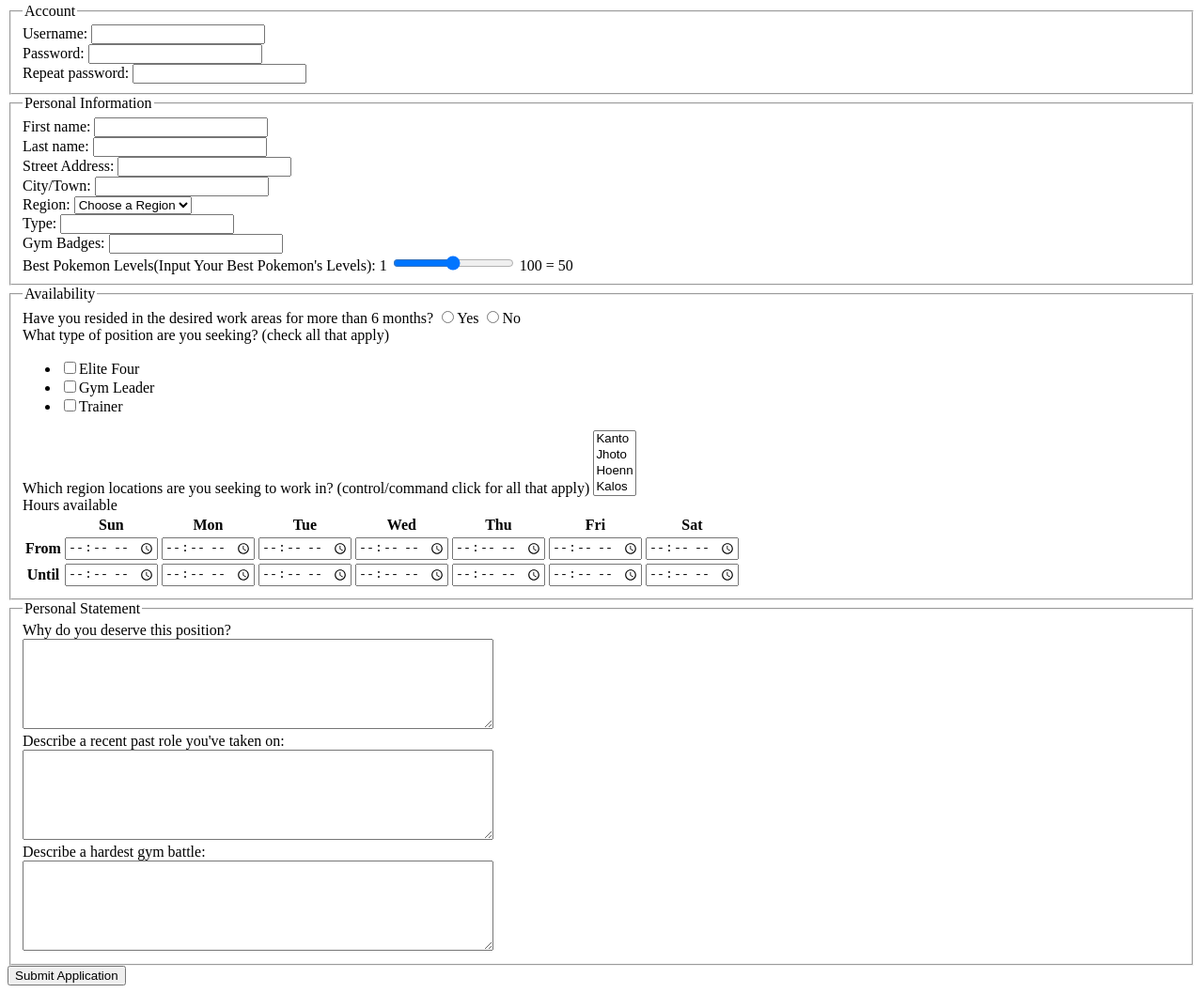
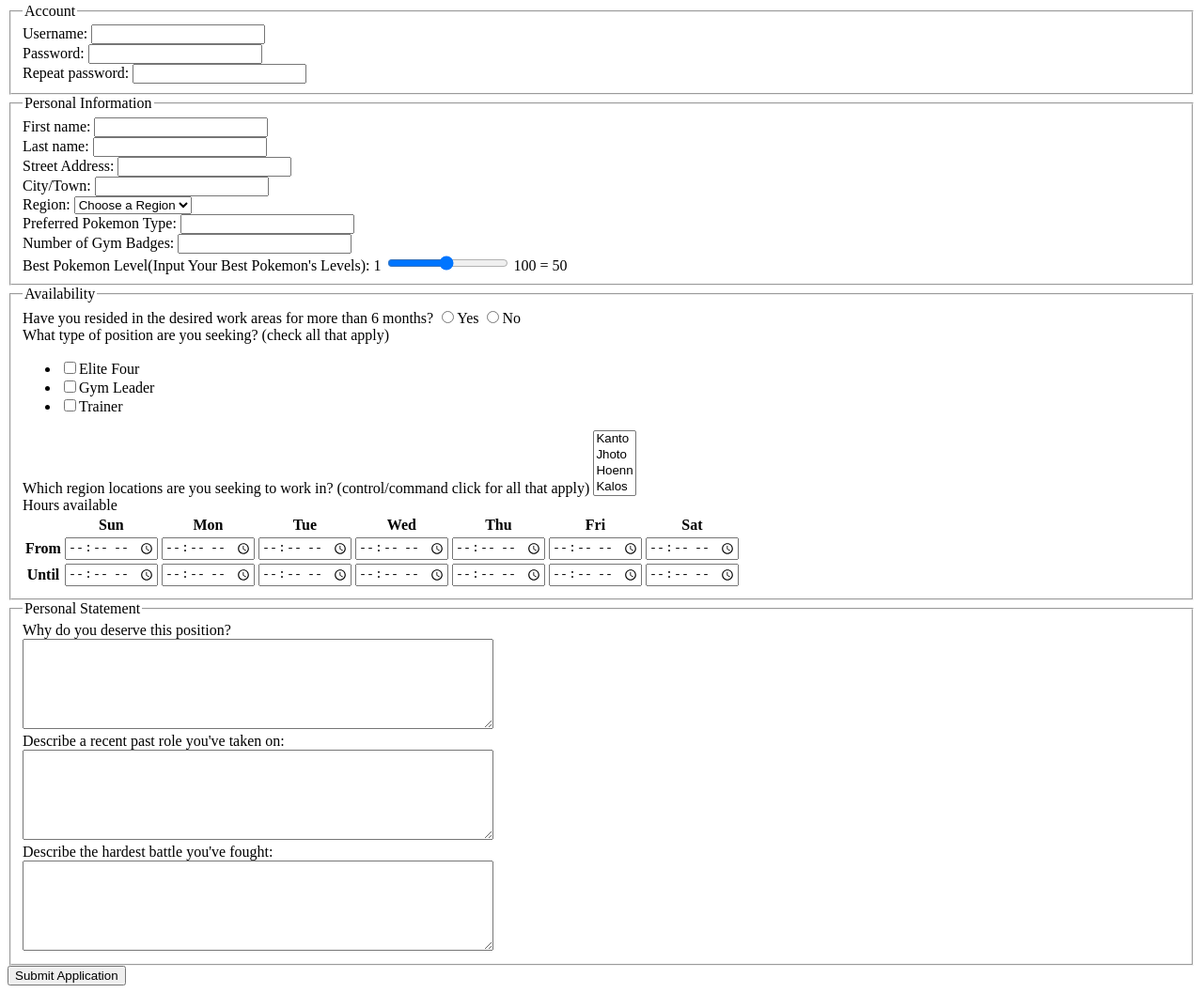
Before and after one commit to dchen564-1861808/dchen564-1861808.github.io, a plain HTML site: page jobApplicationForm.html in a window 1280 px wide. Shown: the part 64-1121 px from the top of the page at 94% size. Drawn offline with Linux system fonts and the light colour scheme.

Commit message:
Add files via upload

```diff
--- a/jobApplicationForm.html
+++ b/jobApplicationForm.html
@@ -55,16 +55,16 @@
 			</select>
 		</div>
 		<div class="Preferred Pokemon Type">
-			<label>Type:</label>
+			<label>Preferred Pokemon Type:</label>
 			<input type="text" name="type">
 		</div>
 		<div class="Number of Gym Badges">
-			<label>Gym Badges:</label>
+			<label>Number of Gym Badges:</label>
 			<input type="text" name="gym badges">
 		</div>
 
 		<div>
-			<label>Best Pokemon Levels(Input Your Best Pokemon's Levels):</label>
+			<label>Best Pokemon Level(Input Your Best Pokemon's Levels):</label>
 			1
 			<input type="range" min="1" id="p" name="p" value="50">
 			100
@@ -148,7 +148,7 @@
 			<textarea name="past role" rows="6" cols="60"></textarea>
 		</div>
 		<div class="field">
-			<label>Describe a hardest gym battle:</label><br>
+			<label>Describe the hardest battle you've fought:</label><br>
 			<textarea name="hardest battle" rows="6" cols="60"></textarea>
 		</div>
 
```
